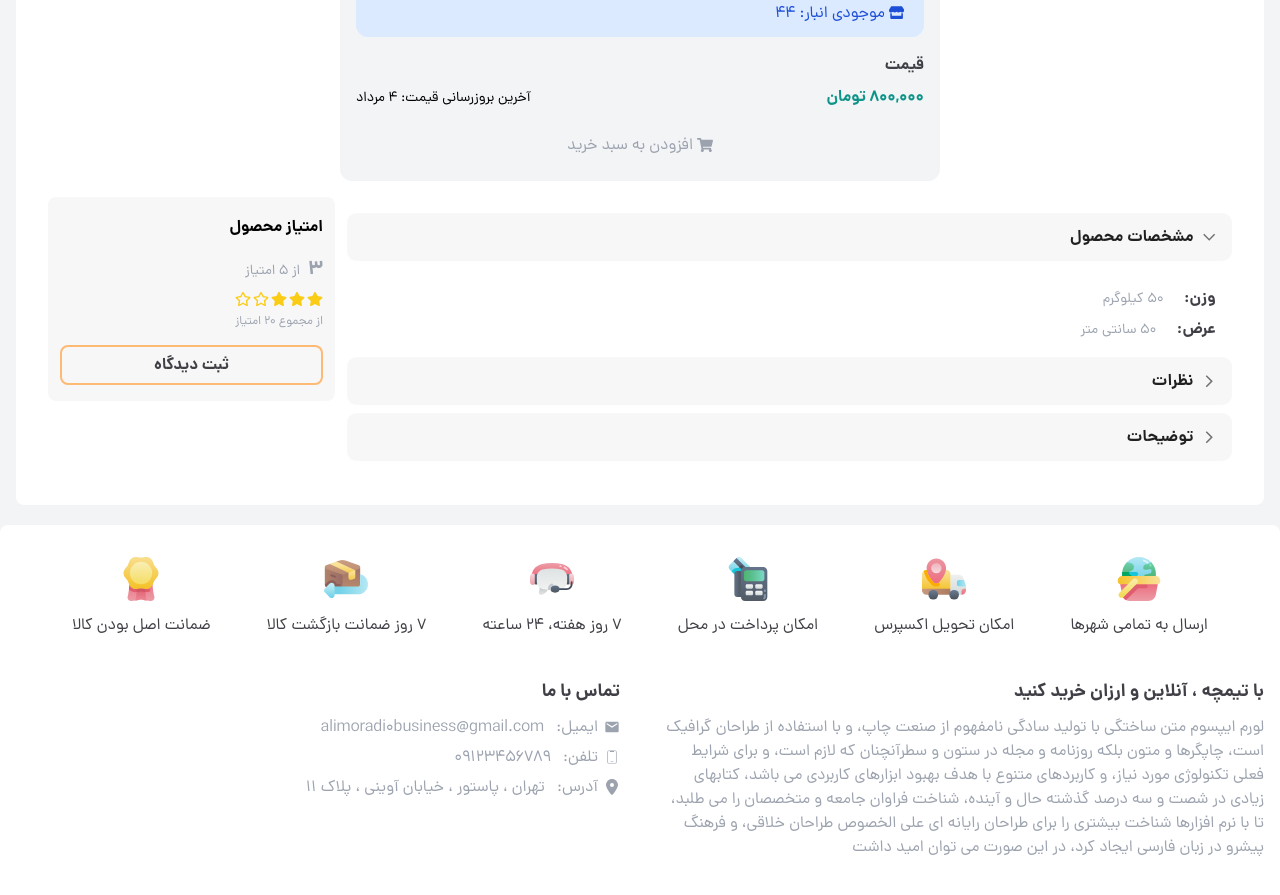
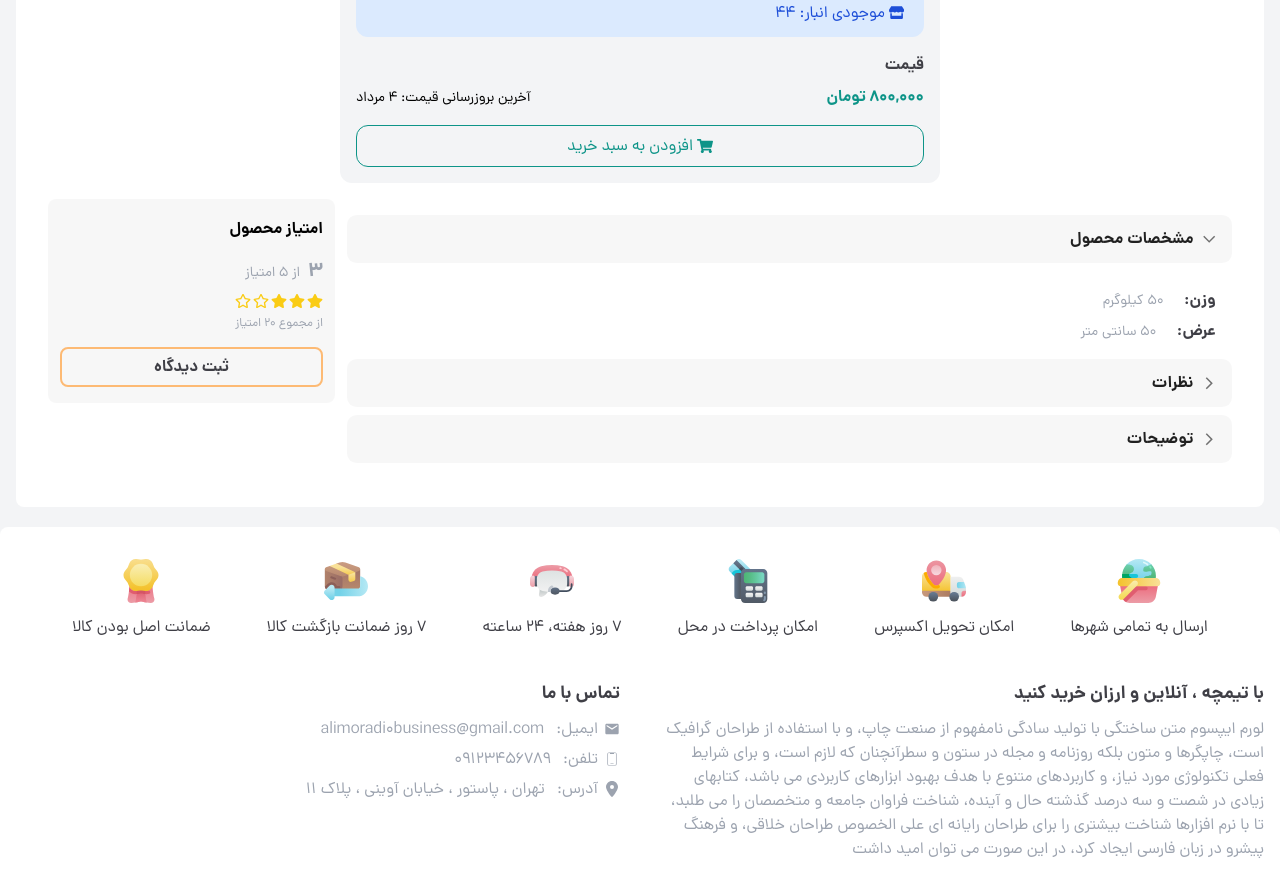
Before and after one commit to AliDeWeb/Online_Shop_reactApp, a React (Vite) app in the folder frontend/: page /product/1 in a window 1280 px wide. Shown: the part 800-1695 px from the top of the page. Built offline with nearby package versions, Linux system fonts and the light colour scheme.

Commit message:
some bugs fixed

```diff
--- a/frontend/src/assets/styles/output.css
+++ b/frontend/src/assets/styles/output.css
@@ -1256,6 +1256,16 @@ img {
   border-color: rgb(253 186 116 / var(--tw-border-opacity));
 }
 
+.border-teal-400 {
+  --tw-border-opacity: 1;
+  border-color: rgb(45 212 191 / var(--tw-border-opacity));
+}
+
+.border-teal-600 {
+  --tw-border-opacity: 1;
+  border-color: rgb(13 148 136 / var(--tw-border-opacity));
+}
+
 .border-b-orange-300 {
   --tw-border-opacity: 1;
   border-bottom-color: rgb(253 186 116 / var(--tw-border-opacity));
--- a/frontend/src/pages/ProductsDetails/ProductsDetails.jsx
+++ b/frontend/src/pages/ProductsDetails/ProductsDetails.jsx
@@ -171,7 +171,7 @@ export default function ProductsDetails() {
                   <div className="w-full font-danaBold text-zinc-700">
                     گارانتی
                   </div>
-                  <select className="font-dana text-zinc-700 mt-1.5 w-full 2xl:w-3/4 outline-none border-gray-400 border-solid border py-1 px-2 rounded-lg">
+                  <select className="font-dana text-zinc-700 mt-1.5 w-full outline-none border-gray-400 border-solid border py-1 px-2 rounded-lg">
                     <option value="alborz">گارانتی شرکت البرز</option>
                     <option value="alborz">گارانتی شرکت البرز</option>
                     <option value="alborz">گارانتی شرکت البرز</option>
@@ -181,7 +181,7 @@ export default function ProductsDetails() {
                   </select>
                 </div>
                 <div className="mt-4">
-                  <div className="sm:text-base text-sm flex items-center gap-1 font-dana mt-4 py-1.5 sm:py-3 px-5 rounded-xl bg-blue-100 text-blue-700 2xl:w-3/4 w-full">
+                  <div className="sm:text-base text-sm flex items-center gap-1 font-dana mt-4 py-1.5 sm:py-3 px-5 rounded-xl bg-blue-100 text-blue-700">
                     <FaStore size="0.95rem" />
                     موجودی انبار:
                     <span>44</span>
@@ -198,7 +198,7 @@ export default function ProductsDetails() {
                     </span>
                   </div>
                   <div className="mt-2 sm:mt-4 w-full">
-                    <button className="font-dana text-gray-400 bg-gray-100 flex items-center gap-1 justify-center w-full py-2 rounded-xl transition-all hover:text-white hover:bg-teal-600">
+                    <button className="border border-solid border-teal-600 font-dana text-teal-600 bg-gray-100 flex items-center gap-1 justify-center w-full py-2 rounded-xl transition-all hover:text-white hover:bg-teal-600">
                       <FaShoppingCart />
                       افزودن به سبد خرید
                     </button>
```
